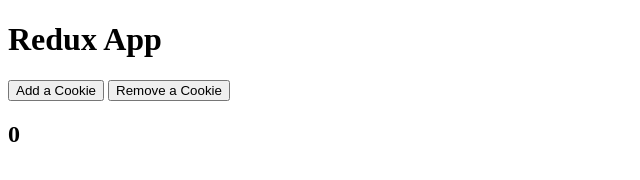
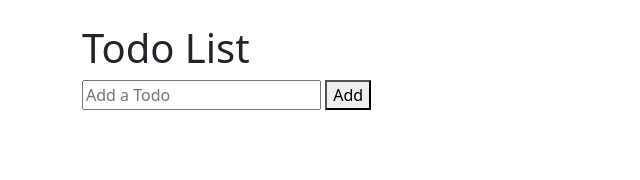
Before and after one commit to RajaAkashk/Learning_Redux, a website built with Vite: page index.html in a window 1280 px wide. Shown: the whole page, without its empty margins (0-640 px from the left). Built offline with nearby package versions, Linux system fonts and the light colour scheme.

Commit message:
Add files via upload

```diff
--- a/index.html
+++ b/index.html
@@ -1,16 +1,24 @@
 <!DOCTYPE html>
 <html lang="en">
   <head>
-    <meta charset="UTF-8" />
-    <meta name="viewport" content="width=device-width, initial-scale=1.0" />
-    <title>Document</title>
+    <meta charset="utf-8" />
+    <meta name="viewport" content="width=device-width, initial-scale=1" />
+    <title></title>
+    <link
+      href="https://cdn.jsdelivr.net/npm/bootstrap@5.3.3/dist/css/bootstrap.min.css"
+      rel="stylesheet"
+      integrity="sha384-QWTKZyjpPEjISv5WaRU9OFeRpok6YctnYmDr5pNlyT2bRjXh0JMhjY6hW+ALEwIH"
+      crossorigin="anonymous"
+    />
   </head>
   <body>
-    <h1>Redux App</h1>
-    <button id="addCookie">Add a Cookie</button>
-    <button id="removeCookie">Remove a Cookie</button>
+    <section class="container py-4">
+      <h1>Todo List</h1>
+      <input id="todoInput" type="text" placeholder="Add a Todo" />
+      <button id="addTodo">Add</button>
 
-    <h2 id="cookieCount"></h2>
+      <ul id="todoList"></ul>
+    </section>
 
     <script type="module" src="src/script.js"></script>
   </body>
```
Also changed, not shown: 2 other files.
